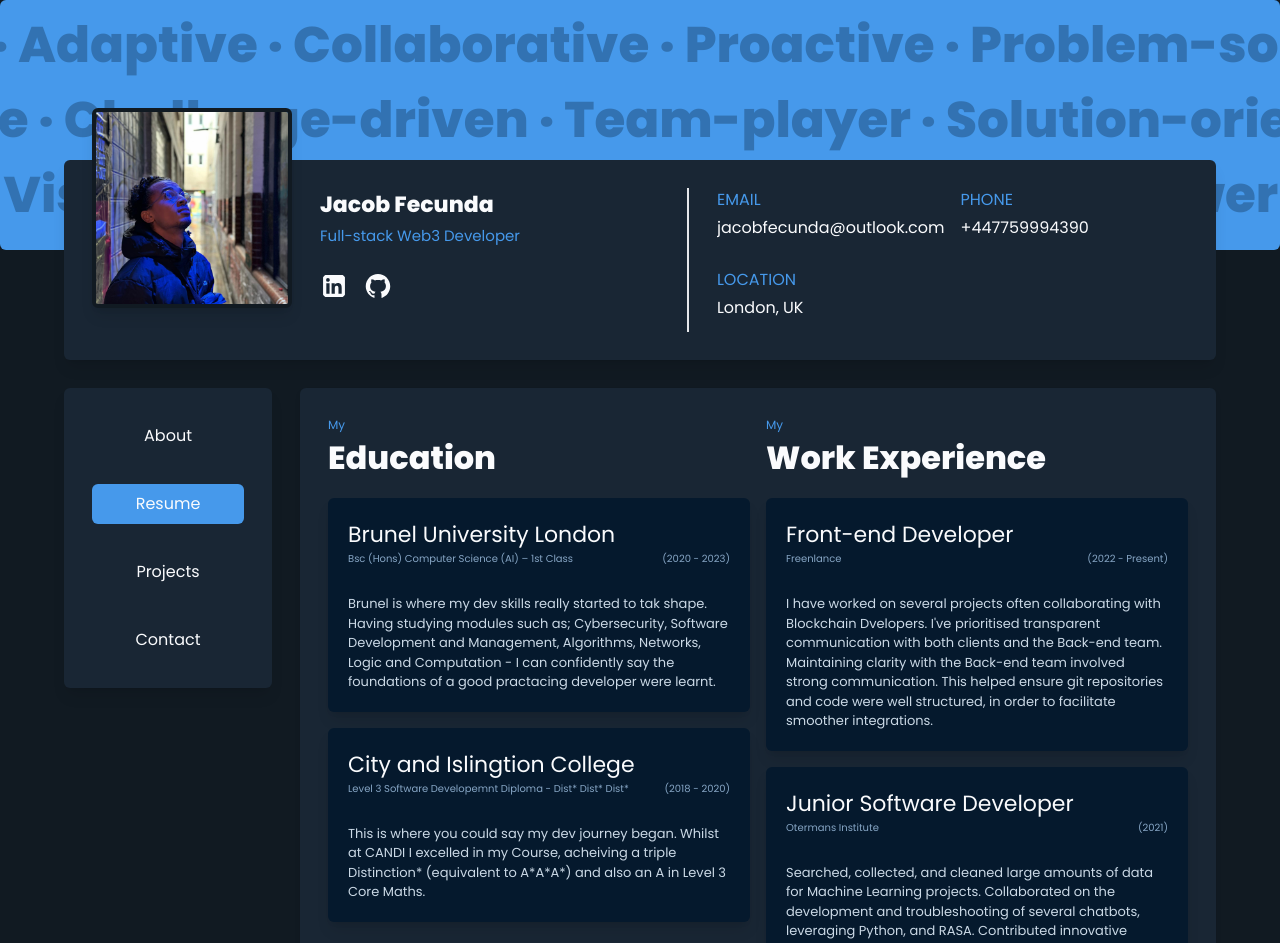
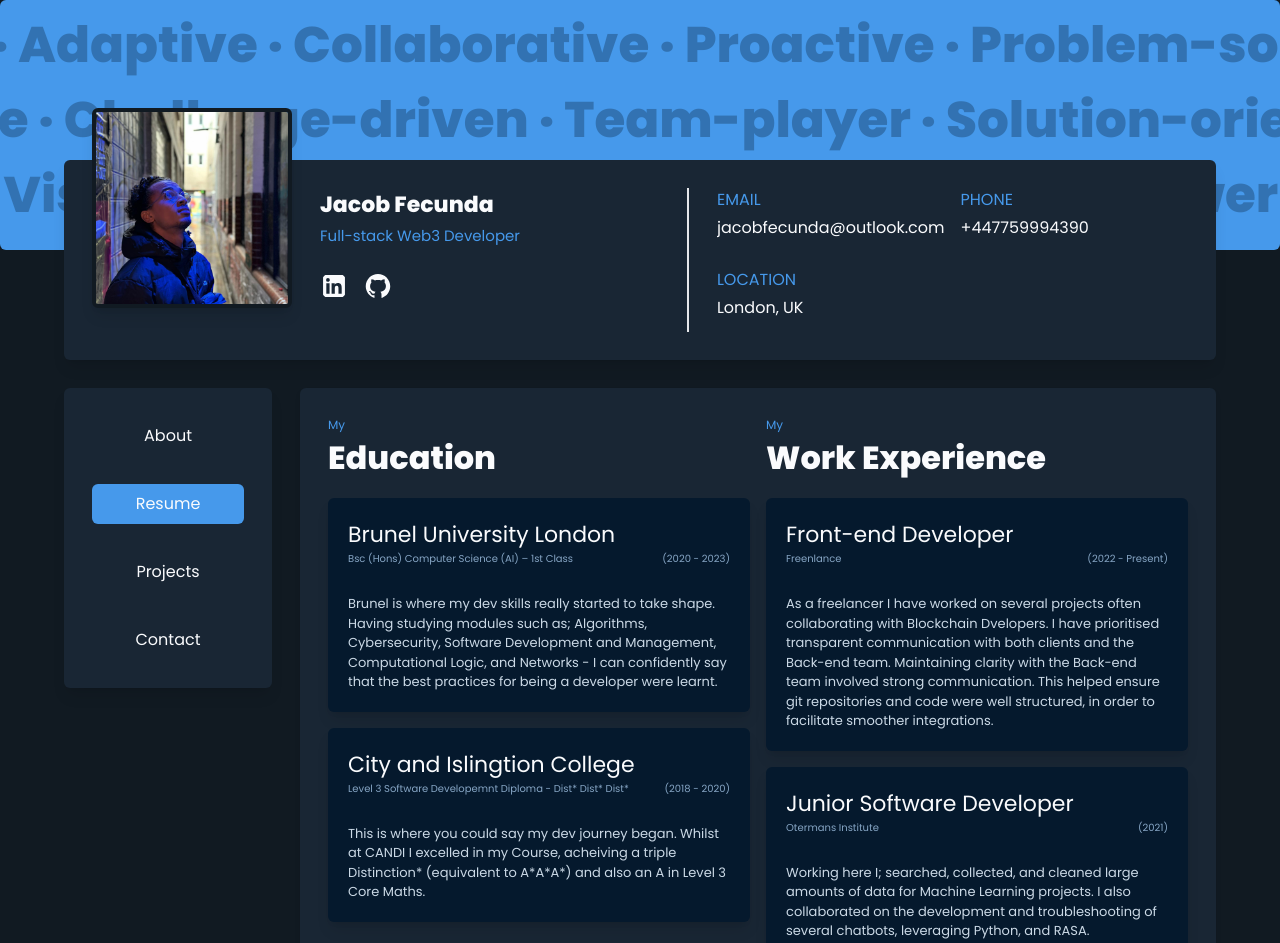
Before and after one commit to bg5fxp-JF/my-portfolio-v2, a Next.js app: page /resume in a window 1280 px wide. Shown: the top 943 px of the page. Built offline with nearby package versions, Linux system fonts and the light colour scheme.

Commit message:
update copy

```diff
--- a/src/constants/index.js
+++ b/src/constants/index.js
@@ -68,7 +68,7 @@ export const education = [
 		school: "Brunel University London",
 		qualification: "Bsc (Hons) Computer Science (AI) – 1st Class",
 		date: "(2020 - 2023)",
-		desc: "Brunel is where my dev skills really started to tak shape. Having studying modules such as; Cybersecurity, Software Development and Management, Algorithms, Networks, Logic and Computation - I can confidently say the foundations of a good practacing developer were learnt.",
+		desc: "Brunel is where my dev skills really started to take shape. Having studying modules such as; Algorithms, Cybersecurity, Software Development and Management, Computational Logic, and Networks - I can confidently say that the best practices for being a developer were learnt.",
 	},
 	{
 		school: "City and Islingtion College",
@@ -83,13 +83,13 @@ export const workExperience = [
 		role: "Front-end Developer",
 		company: "Freenlance",
 		date: "(2022 - Present)",
-		desc: "I have worked on several projects often collaborating with Blockchain Dvelopers. I've prioritised transparent communication with both clients and the Back-end team. Maintaining clarity with the Back-end team involved strong communication. This helped ensure git repositories and code were well structured, in order to facilitate smoother integrations.",
+		desc: "As a freelancer I have worked on several projects often collaborating with Blockchain Dvelopers. I have prioritised transparent communication with both clients and the Back-end team. Maintaining clarity with the Back-end team involved strong communication. This helped ensure git repositories and code were well structured, in order to facilitate smoother integrations.",
 	},
 	{
 		role: "Junior Software Developer",
 		company: "Otermans Institute",
 		date: "(2021)",
-		desc: "Searched, collected, and cleaned large amounts of data for Machine Learning projects.  Collaborated on the development and troubleshooting of several chatbots, leveraging Python, and RASA. Contributed innovative solutions for prototype projects using forward-thinking approaches.",
+		desc: "Working here I; searched, collected, and cleaned large amounts of data for Machine Learning projects. I also collaborated on the development and troubleshooting of several chatbots, leveraging Python, and RASA.",
 	},
 	{
 		role: "Software Developer (Intern)",
```
